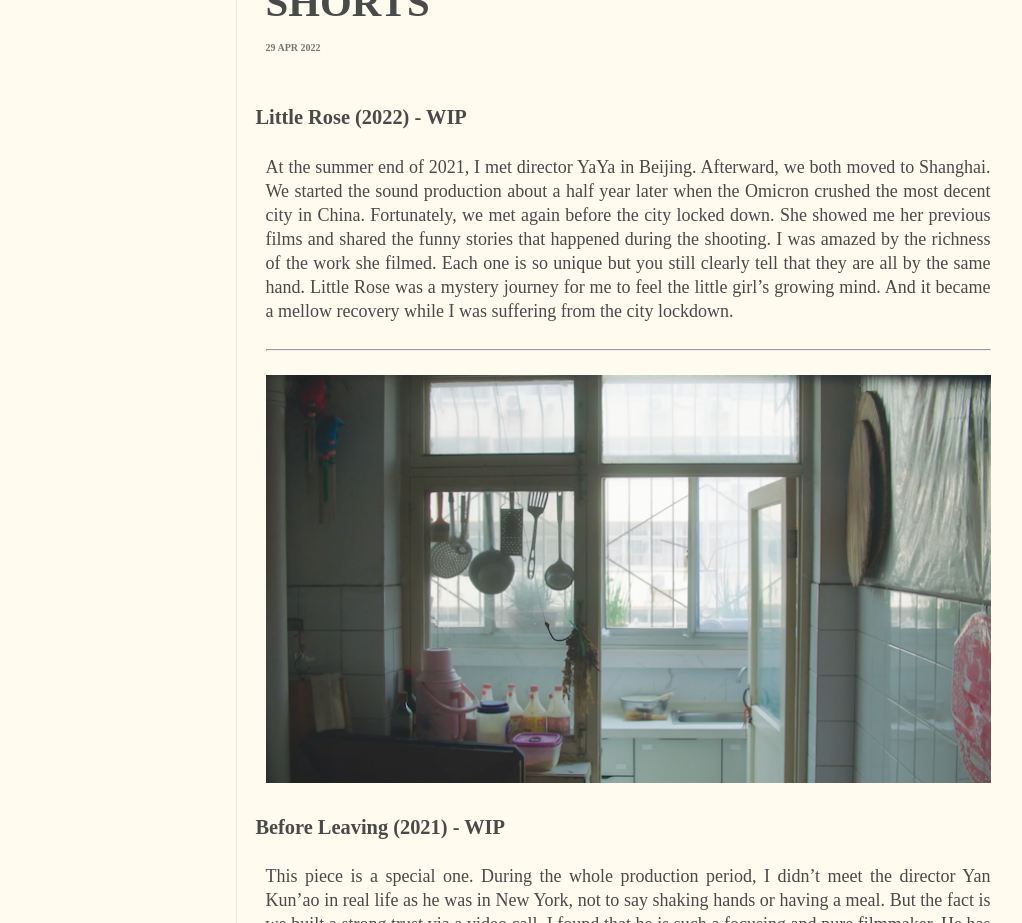
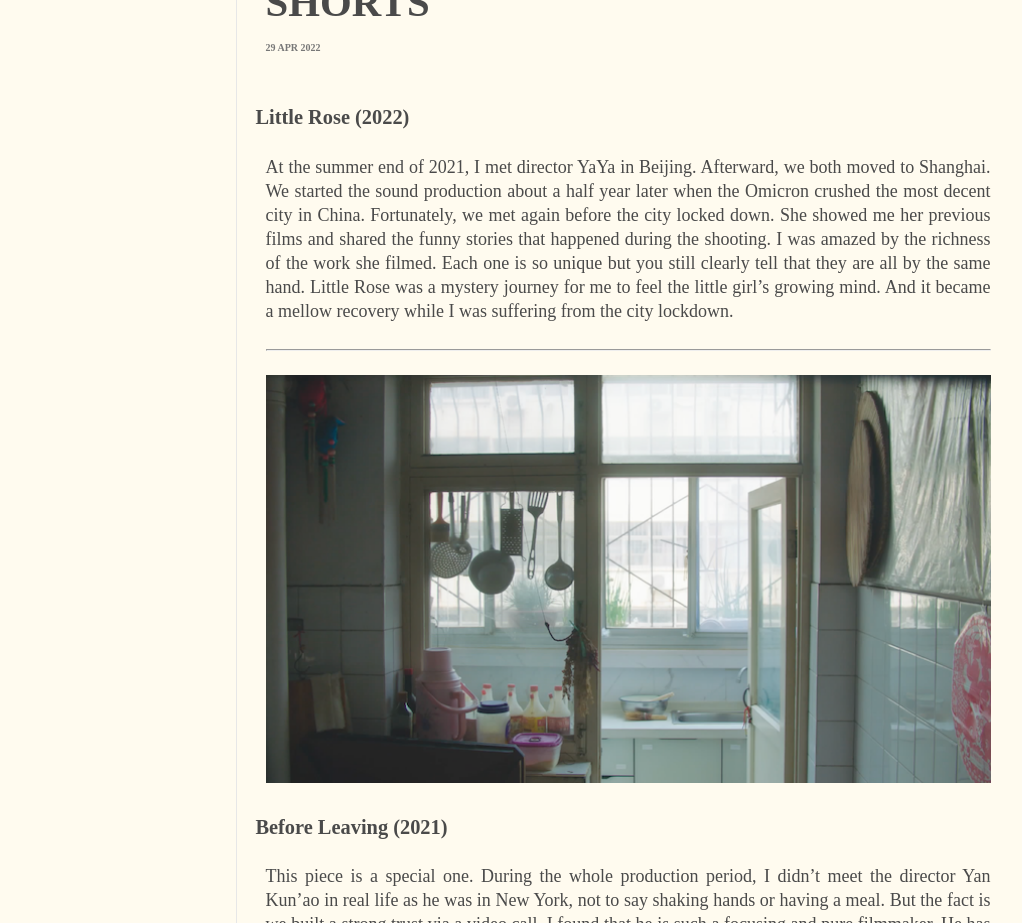
Before and after one commit to zhaojian26/works, a Jekyll site: the page built from _posts/2022-04-29-shorts.md, in a window 1280 px wide. Shown: the part 603-1526 px from the top of the page, without its empty margins (122-1144 px from the left). Built offline with Jekyll 4.4.1, drawn with Linux system fonts in a browser that asks for light colours.

Commit message:
Update 2022-04-29-shorts.md

```diff
--- a/_posts/2022-04-29-shorts.md
+++ b/_posts/2022-04-29-shorts.md
@@ -7,7 +7,7 @@ categories: posts
 ---
 <br>
 
-## Little Rose (2022) - WIP
+## Little Rose (2022)
 
 > At the summer end of 2021, I met director YaYa in Beijing. Afterward, we both moved to Shanghai. We started the sound production about a half year later when the Omicron crushed the most decent city in China. Fortunately, we met again before the city locked down. She showed me her previous films and shared the funny stories that happened during the shooting. I was amazed by the richness of the work she filmed. Each one is so unique but you still clearly tell that they are all by the same hand. Little Rose was a mystery journey for me to feel the little girl’s growing mind. And it became a mellow recovery while I was suffering from the city lockdown.
 
@@ -16,7 +16,7 @@ categories: posts
 <img src="/works/images/beforeleaving.png" width="100%">
 
 
-## Before Leaving (2021) - WIP
+## Before Leaving (2021)
 
 > This piece is a special one. During the whole production period, I didn’t meet the director Yan Kun’ao in real life as he was in New York, not to say shaking hands or having a meal. But the fact is we built a strong trust via a video call. I found that he is such a focusing and pure filmmaker. He has a unique emotion in his own film, and so do I. When I watch the demo, I felt so close and I can almost touch the summer aroma from north China. It brings me back to the sleepy afternoon when my grandma used to accompany me during every summer vacation. I give my best wish to the big boy who treasures the memory of his hometown.
 
```
